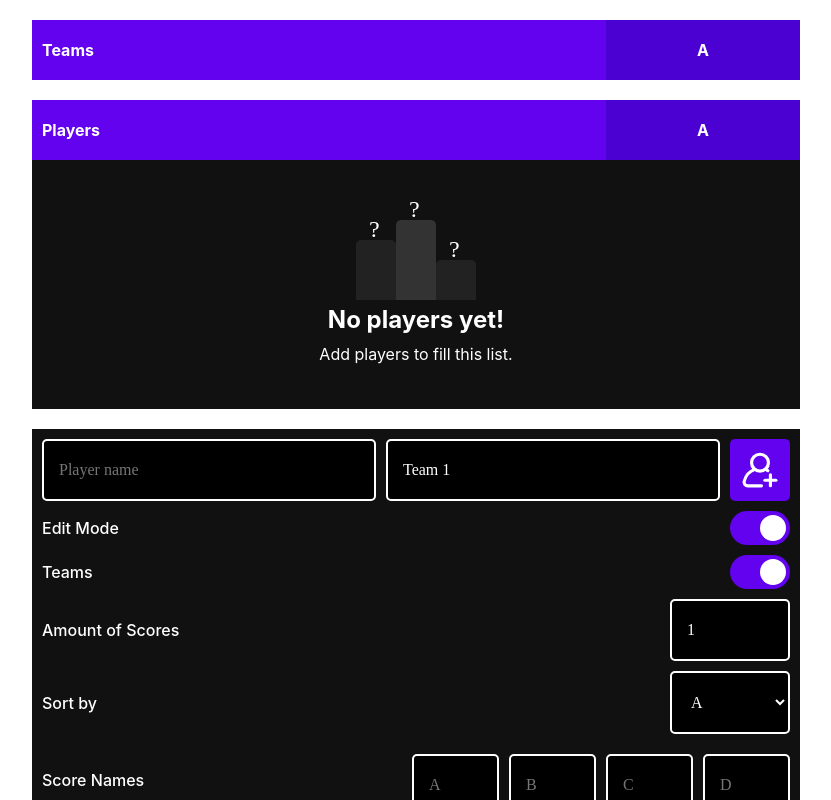
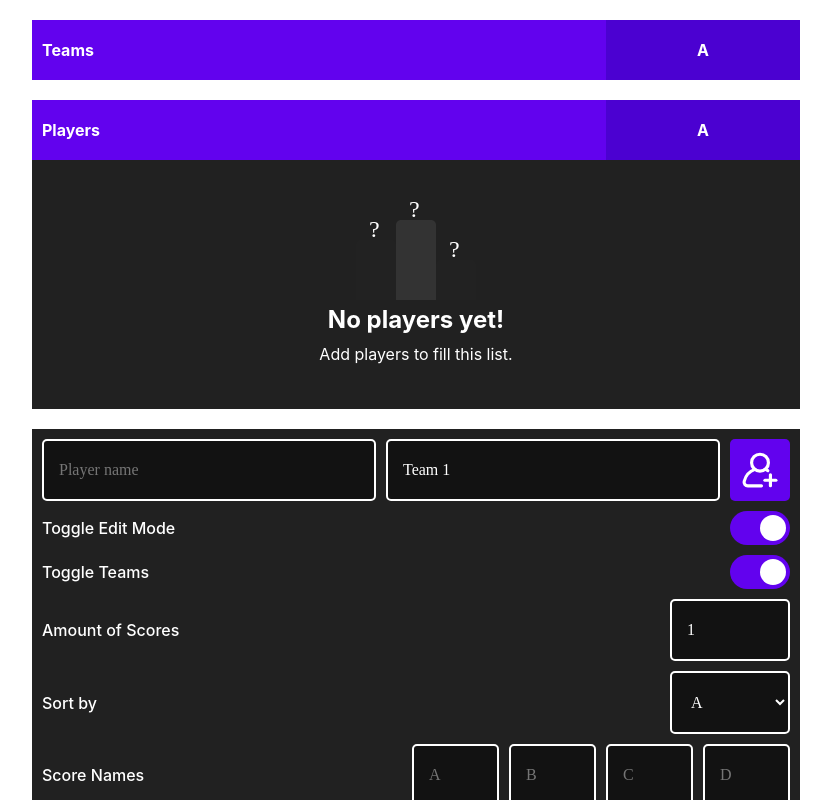
Before and after one commit to TxaiPereira/Leaderboard, a React (Create React App) app: page / in a window 1280 px wide. Both pictures are taken after a click on the label 984 px from the left and 528 px from the top of the page. Shown: the whole page, without its empty margins (224-1055 px from the left). Built offline with nearby package versions, Linux system fonts and the light colour scheme.

Commit message:
updated styling

```diff
--- a/src/App.js
+++ b/src/App.js
@@ -321,7 +321,7 @@ function App() {
         </NewPlayerWrapper>
 
         <OptionWrapper isEditMode={true}>
-          <Label>Edit Mode</Label>
+          <Label>Toggle Edit Mode</Label>
           <SliderLabel>
             <SliderCheckbox
               type="checkbox"
@@ -332,7 +332,7 @@ function App() {
           </SliderLabel>
         </OptionWrapper>
         <OptionWrapper isEditMode={isEditMode}>
-          <Label>Teams</Label>
+          <Label>Toggle Teams</Label>
           <SliderLabel>
             <SliderCheckbox
               type="checkbox"
--- a/src/colors.js
+++ b/src/colors.js
@@ -1,7 +1,11 @@
 const white = "#fff";
 const black = "#000";
-const grey = "#111";
-const darkGrey = "#080808";
+
+const grey = "#212121";
+const lightGrey = "#4c4c4c";
+const darkGrey = "#181818";
+const darkerGrey = "#121212";
+
 const purple = "#6202ee";
 const darkPurple = "#4b01d1";
 const lightPurple = "#9453f3";
@@ -15,7 +19,7 @@ export const textColor = white;
 export const textFontSize2 = "0.9em";
 export const textFontSize = "1em";
 export const textFontFamily = "Montserrat";
-export const playerHover = darkGrey;
+export const playerHover = lightGrey;
 
 export const nameWrapperWidth = "60%";
 
@@ -37,7 +41,7 @@ export const secondaryTextHoverColor = black;
 export const secondaryButtonBorder = "2px solid " + white;
 export const secondaryBackgroundColor = "transparent";
 
-export const inputColor = black;
+export const inputColor = darkerGrey;
 export const inputTextColor = white;
 export const inputBorder = "2px solid " + white;
 export const inputRadius = "5px";
--- a/src/components/Player/styles.js
+++ b/src/components/Player/styles.js
@@ -82,6 +82,10 @@ export const PlayerItem = styled.tr`
 
   :hover {
     background-color: ${playerHover};
+
+    td {
+      background-color: ${playerHover};
+    }
   }
 
   @media only screen and (max-width: 430px) {
--- a/src/styles.js
+++ b/src/styles.js
@@ -137,6 +137,10 @@ export const InputWrapper = styled.div`
   margin-top: 10px;
   display: flex;
   justify-content: space-between;
+
+  @media only screen and (min-width: 560px) {
+    margin-top: 0;
+  }
 `;
 
 export const ScoreNameInput = styled.input`
```
